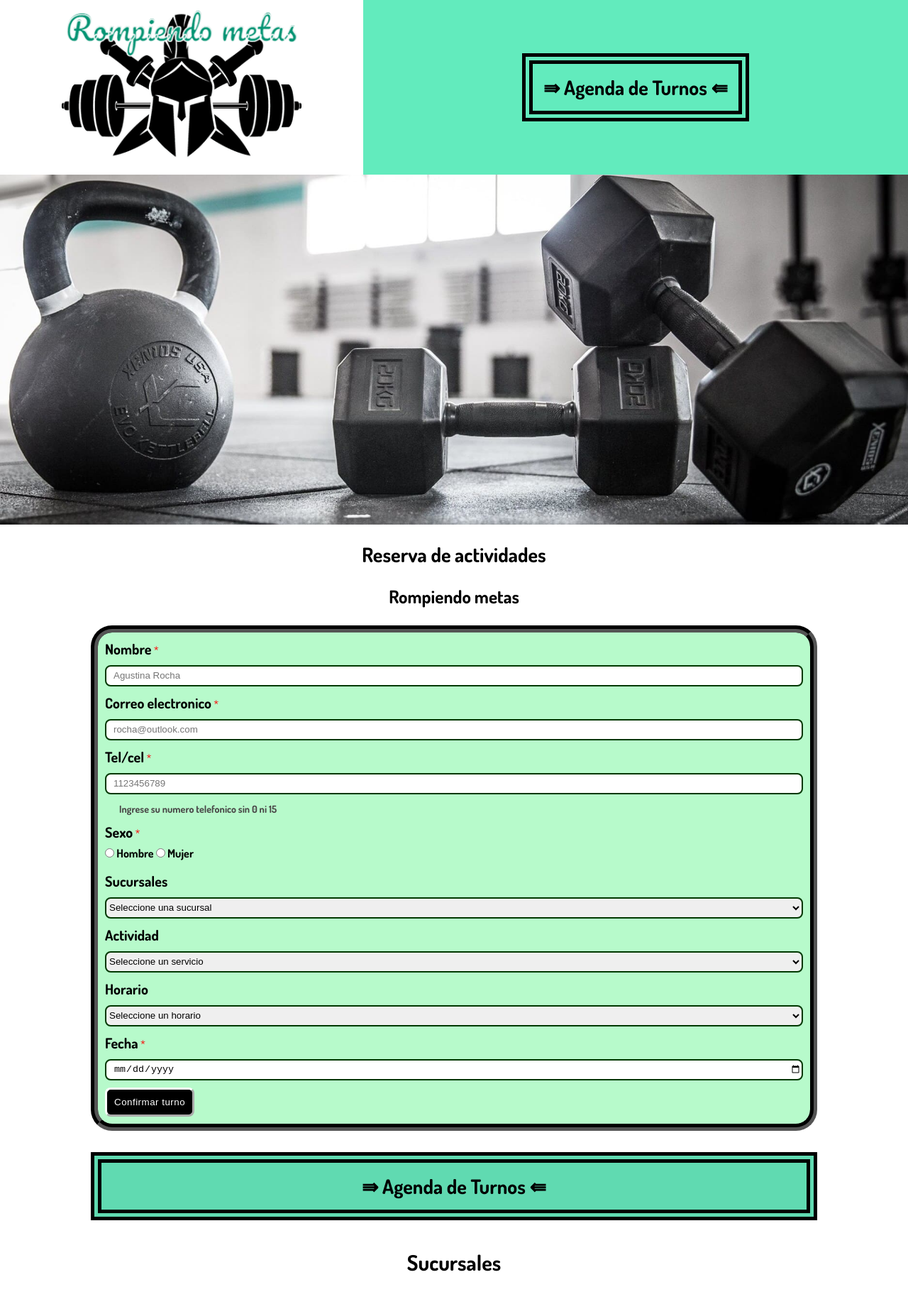
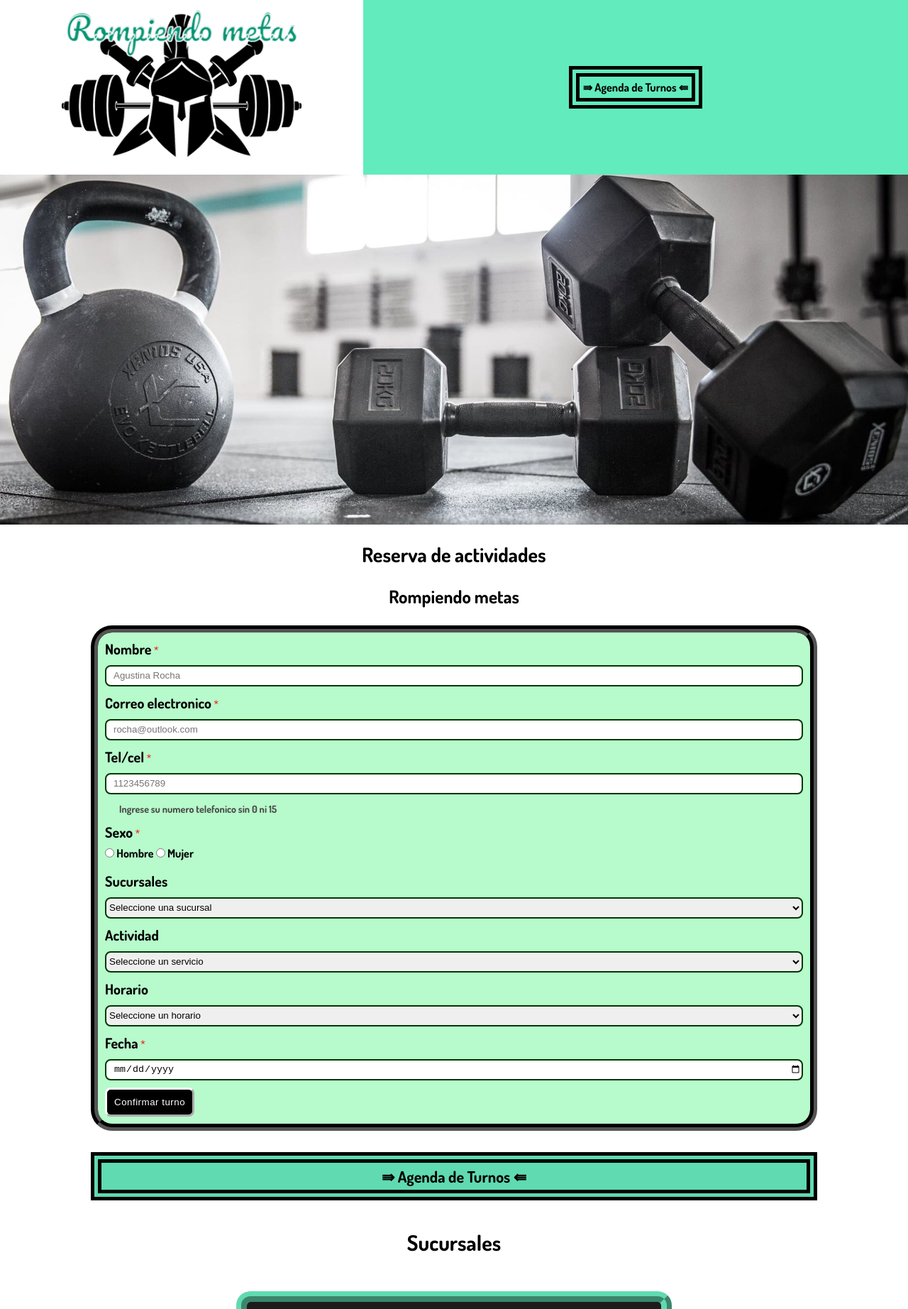
Before and after one commit to agusrocha/proyecto_final_gimnasio_rocha, a plain HTML site: page index.html in a window 1280 px wide. Shown: the top 1844 px of the page at 71% size. Drawn offline with Linux system fonts and the light colour scheme.

Commit message:
Update estilos.css
modifique estilos de link

```diff
--- a/estilos.css
+++ b/estilos.css
@@ -13,7 +13,7 @@ a {
     text-decoration: none;
     color: black;
     border: double 15px;
-    padding: 15px;
+    padding: 5px;
 }
 /* IMAGEN PORTADA */
 .portada img{
@@ -39,7 +39,7 @@ header{
 /* MENU */
 .navMenu {
     background-color: rgb(98, 235, 189);
-    font-size: 28px;
+    font-size: 16px;
     font-weight: bold;
     width: 60%;
     display: flex;
@@ -120,7 +120,7 @@ button{
 .link a{
     display: flex;
     justify-content: center;
-    font-size: 28px;
+    font-size: 22px;
     font-weight: bold;
     background-color: #60dab1;
 }
@@ -139,6 +139,9 @@ footer{
 }
 footer p{
     padding: 20px;
+}
+.email{
+    font-size:19px
 }
 .divFooter img{
     margin: 0 20px 0 20px;
```
